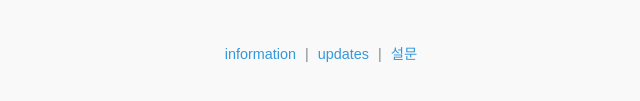
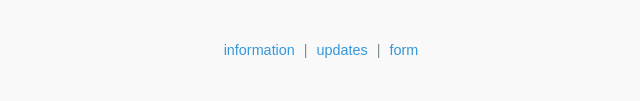
Before and after one commit to r1614/r1614.github.io, a plain HTML site: page index.html in a window 1280 px wide. Shown: the part 283-384 px from the top of the page, 319-959 px from the left. Drawn offline with Linux system fonts and the light colour scheme; no server answers.

Commit message:
Update index.html

```diff
--- a/index.html
+++ b/index.html
@@ -78,7 +78,7 @@
   <footer>
     <a href="https://yijn10.xyz/information.html" target="_blank">information</a> |
     <a href="https://github.com/ryuyijun/ryuyijun.github.io/commits/main/" target="_blank">updates</a> |
-    <a href="https://forms.gle/iziZdyzesyLPijaS6" target="_blank">설문</a>
+    <a href="https://forms.gle/iziZdyzesyLPijaS6" target="_blank">form</a>
   </footer>
 
   <script>
```
